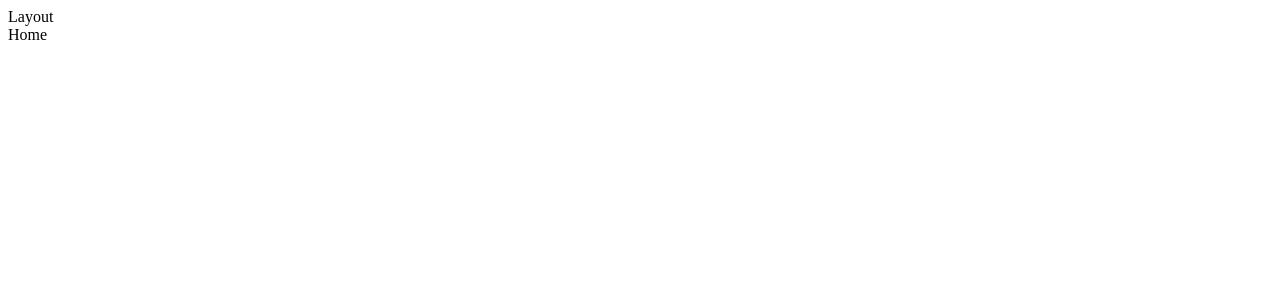
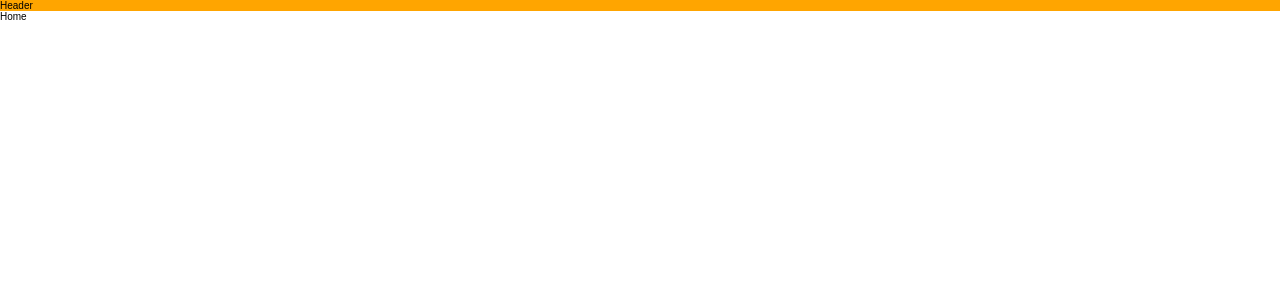
Before and after one commit to Arslanoov/hackernews-clone, a React (Create React App) app in the folder app/: page / in a window 1280 px wide. Shown: the top 300 px of the page. Built offline with nearby package versions, Linux system fonts and the light colour scheme.

Commit message:
feat(components): Added styled components

```diff
--- a/app/package.json
+++ b/app/package.json
@@ -6,7 +6,9 @@
     "react": "^17.0.2",
     "react-dom": "^17.0.2",
     "react-router-dom": "^6.2.1",
-    "react-scripts": "5.0.0"
+    "react-scripts": "5.0.0",
+    "sass": "^1.45.1",
+    "styled-components": "^5.3.3"
   },
   "devDependencies": {
     "@testing-library/jest-dom": "^5.16.1",
@@ -17,6 +19,7 @@
     "@types/react": "^17.0.38",
     "@types/react-dom": "^17.0.11",
     "@types/react-router-dom": "^5.3.2",
+    "@types/styled-components": "^5.1.19",
     "typescript": "^4.5.4",
     "web-vitals": "^2.1.2"
   },
--- a/app/src/App.tsx
+++ b/app/src/App.tsx
@@ -5,7 +5,9 @@ import {
   Route
 } from 'react-router-dom';
 
-import Home from './pages/home/Home';
+import Home from 'pages/home/Home';
+
+import 'styles/main.scss';
 
 const App = () => {
   return (
--- /dev/null
+++ b/app/src/components/header/Header.tsx
@@ -0,0 +1,13 @@
+import React from 'react';
+
+import { HeaderWrapper } from './HeaderStyled';
+
+const Header = () => {
+  return (
+    <HeaderWrapper>
+      Header
+    </HeaderWrapper>
+  );
+};
+
+export default Header;
--- /dev/null
+++ b/app/src/components/header/HeaderStyled.tsx
@@ -0,0 +1,5 @@
+import styled from 'styled-components';
+
+export const HeaderWrapper = styled.div`
+  background-color: orange;
+`
--- a/app/src/layouts/main-layout/MainLayout.tsx
+++ b/app/src/layouts/main-layout/MainLayout.tsx
@@ -1,9 +1,11 @@
 import React from 'react';
+
+import Header from 'components/header/Header';
 
 const MainLayout: React.FC = ({ children }) => {
   return (
     <div>
-      Layout
+      <Header />
       <div>
         {children}
       </div>
--- /dev/null
+++ b/app/src/styles/base/_fonts.scss
@@ -0,0 +1,7 @@
+html {
+  font-size: 62.5%;
+}
+
+body {
+  font-family: Arial, sans-serif;
+}
--- /dev/null
+++ b/app/src/styles/base/_reset.scss
@@ -0,0 +1,21 @@
+html,
+body,
+h1,
+h2,
+h3,
+h4,
+h5,
+h6 {
+  margin: 0;
+  padding: 0;
+}
+
+body {
+  box-sizing: border-box;
+}
+
+*,
+*::before,
+*::after {
+  box-sizing: inherit;
+}
--- /dev/null
+++ b/app/src/styles/main.scss
@@ -0,0 +1,2 @@
+@import "base/reset";
+@import "base/fonts";
```
Also changed, not shown: 1 other file (tests, documents, lock files or other folders).
